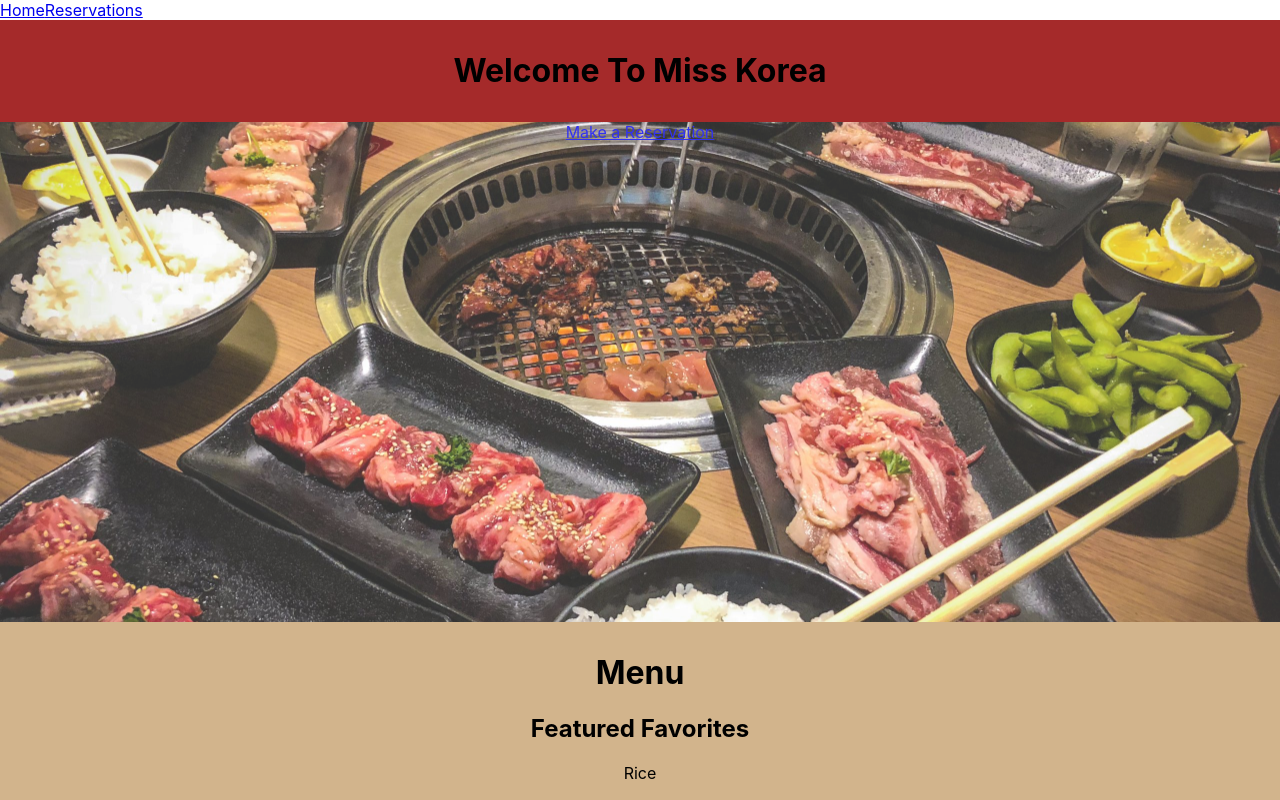
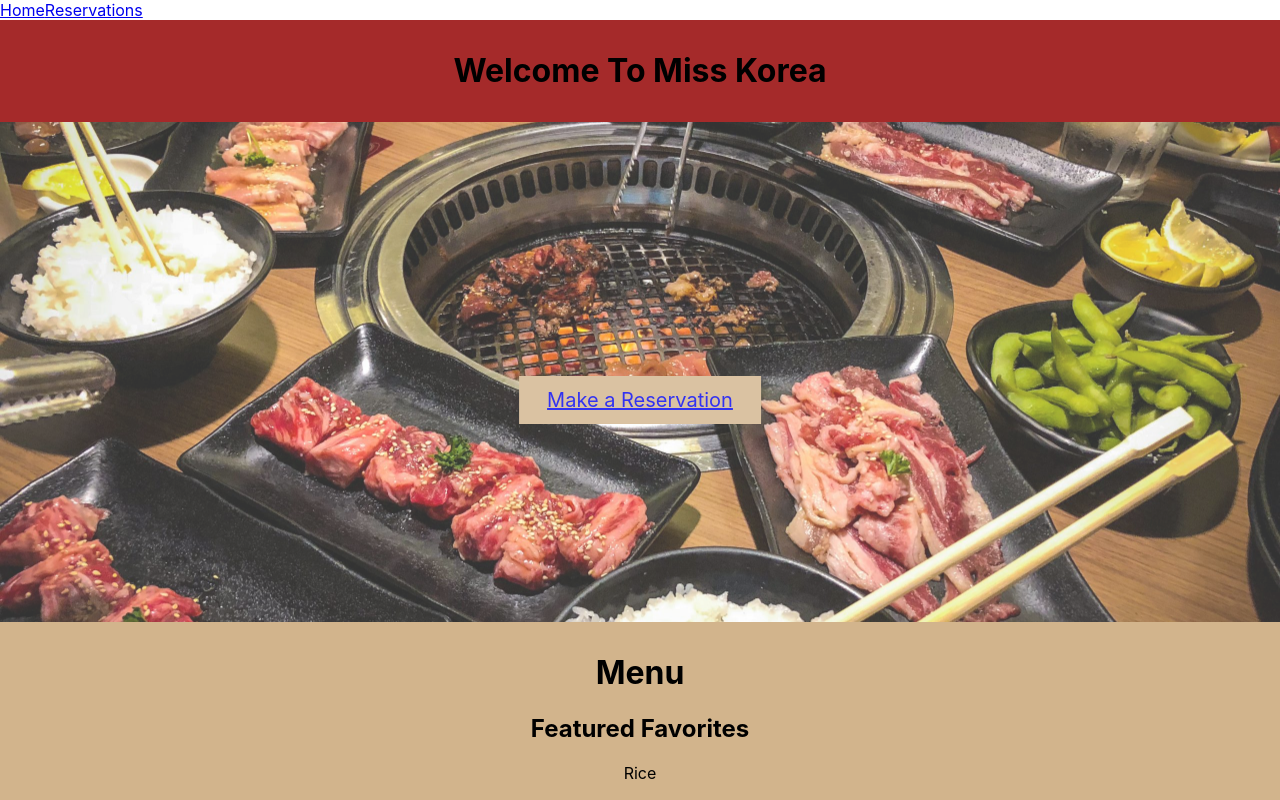
Before and after one commit to cocoabunnie/restaurant-database, a React (Create React App) app: page / in a window 1280 px wide. Shown: the top 800 px of the page. Built offline with nearby package versions, Linux system fonts and the light colour scheme.

Commit message:
changed css for link

```diff
--- a/src/Components/Home.js
+++ b/src/Components/Home.js
@@ -20,7 +20,7 @@ class Homepage extends Component{
                 <h1>Welcome To Miss Korea </h1>
                 </div>
                 <div className = "parallax">
-                    <Link to= "/new-reservation" className= "newResButton"> Make a Reservation</Link>
+                    <Link to= "/new-reservation" className= "makeResButton"> Make a Reservation</Link>
                     {/* <button> Make a Reservation</button> */}
                     {/* <img src ={foodImage} />  */}
                 </div>
--- a/src/Components/home.css
+++ b/src/Components/home.css
@@ -31,7 +31,7 @@ div.welcomeBanner {
 
   }
 
-button{
+.makeResButton{
     background-color: tan;
     padding: 12px 28px;
     position: absolute;
@@ -41,7 +41,7 @@ button{
     font-size: 20px;
 
 }
-button:hover {
+.makeResButton:hover {
     background-color: whitesmoke;
 
 }
```
